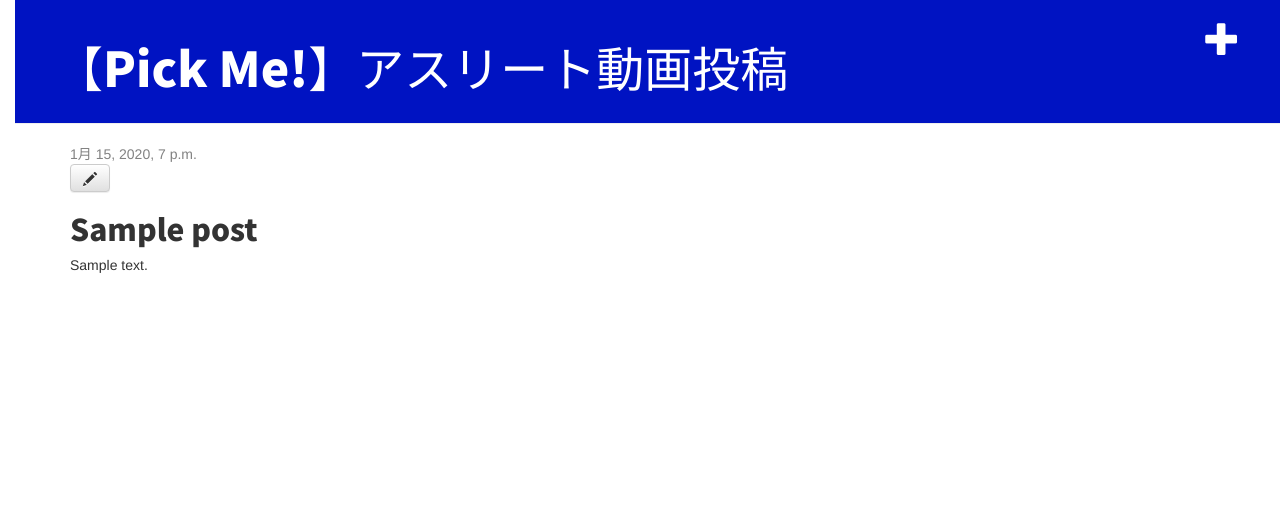
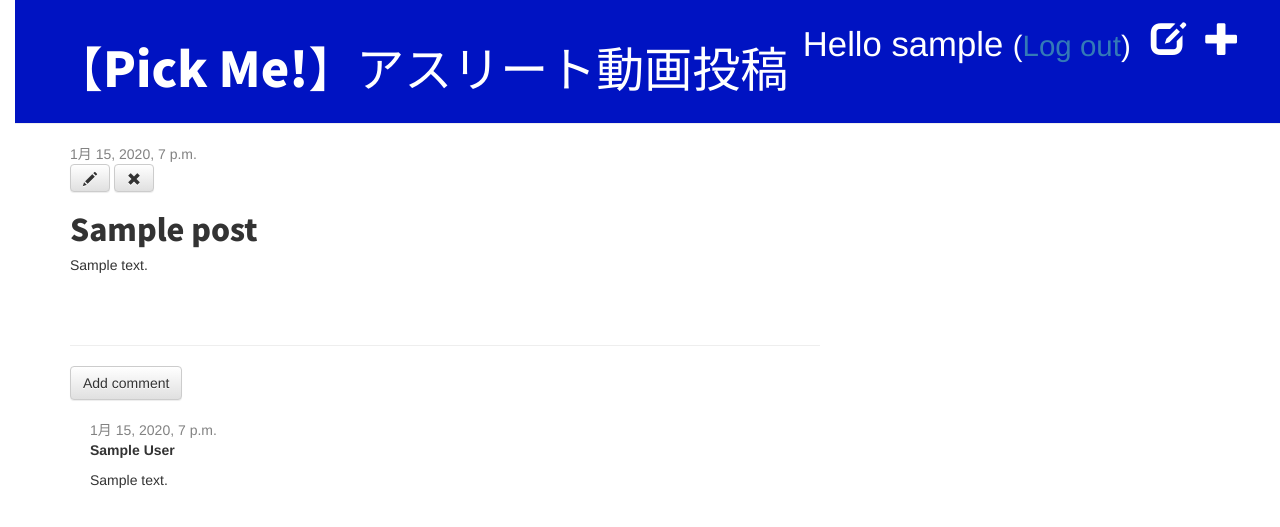
Before and after one commit to naraoka2329/my-first-app, a Django app: page /post/1/ in a window 1280 px wide. Shown: the top 527 px of the page. Run offline with Django 3.2, Linux system fonts and the light colour scheme; a user stored in the database is signed in; tables that the repository leaves empty hold one stand-in row (values such as "Sample post"); some libraries are stand-ins or nearby versions.

Commit message:
tutrial_extemsions_done

```diff
--- a/movie/admin.py
+++ b/movie/admin.py
@@ -1,4 +1,5 @@
 from django.contrib import admin
-from .models import Post
+from .models import Post, Comment
 
 admin.site.register(Post)
+admin.site.register(Comment)
--- a/movie/models.py
+++ b/movie/models.py
@@ -16,3 +16,20 @@ class Post(models.Model):#この行が"Post"というモデルを定義
 
     def __str__(self):
         return self.title
+
+    def approved_comments(self):
+        return self.comments.filter(approved_comment=True)
+
+class Comment(models.Model):
+    post = models.ForeignKey('movie.Post', on_delete=models.CASCADE, related_name='comments')
+    author = models.CharField(max_length=200)
+    text = models.TextField()
+    created_date = models.DateTimeField(default=timezone.now)
+    approved_comment = models.BooleanField(default=False)
+
+    def approve(self):
+        self.approved_comment = True
+        self.save()
+
+    def __str__(self):
+        return self.text
--- a/movie/static/css/movie.css
+++ b/movie/static/css/movie.css
@@ -53,3 +53,7 @@ h1, h2, h3, h4 {
 .post h2 a, .post h2 a:visited {
     color: #000000;
 }
+
+.comment {
+    margin: 20px 0px 20px 20px;
+}
--- a/movie/templates/movie/base.html
+++ b/movie/templates/movie/base.html
@@ -12,10 +12,13 @@
         <div class="page-header">
             {% if user.is_authenticated %}
                 <a href="{% url 'post_new' %}" class="top-menu"><span class="glyphicon glyphicon-plus"></span></a>
+                <a href="{% url 'post_draft_list' %}" class="top-menu"><span class="glyphicon glyphicon-edit"></span></a>
+                <p class="top-menu">Hello {{ user.username }} <small>(<a href="{% url 'logout' %}">Log out</a>)</small></p>
+            {% else %}
+                <a href="{% url 'login' %}" class="top-menu"><span class="glyphicon glyphicon-lock"></span></a>
             {% endif %}
             <h1><a href="/">【Pick Me!】アスリート動画投稿</a></h1>
         </div>
-
         <div class="content container">
             <div class="row">
                 <div class="col-md-8">
--- a/movie/templates/movie/post_detail.html
+++ b/movie/templates/movie/post_detail.html
@@ -6,11 +6,33 @@
             <div class="date">
                 {{ post.published_date }}
             </div>
+        {% else %}
+            <a class="btn btn-default" href="{% url 'post_publish' pk=post.pk %}">Publish</a>
         {% endif %}
         {% if user.is_authenticated %}
             <a class="btn btn-default" href="{% url 'post_edit' pk=post.pk %}"><span class="glyphicon glyphicon-pencil"></span></a>
+            <a class="btn btn-default" href="{% url 'post_remove' pk=post.pk %}"><span class="glyphicon glyphicon-remove"></span></a>
         {% endif %}
         <h2>{{ post.title }}</h2>
         <p>{{ post.text|linebreaksbr }}</p>
     </div>
+    <hr>
+    <a class="btn btn-default" href="{% url 'add_comment_to_post' pk=post.pk %}">Add comment</a>
+    {% for comment in post.comments.all %}
+        {% if user.is_authenticated or comment.approved_comment %}
+        <div class="comment">
+            <div class="date">
+                {{ comment.created_date }}
+                {% if not comment.approved_comment %}
+                    <a class="btn btn-default" href="{% url 'comment_remove' pk=comment.pk %}"><span class="glyphicon glyphicon-remove"></span></a>
+                    <a class="btn btn-default" href="{% url 'comment_approve' pk=comment.pk %}"><span class="glyphicon glyphicon-ok"></span></a>
+                {% endif %}
+            </div>
+            <strong>{{ comment.author }}</strong>
+            <p>{{ comment.text|linebreaks }}</p>
+        </div>
+        {% endif %}
+    {% empty %}
+        <p>No comments here yet :(</p>
+    {% endfor %}
 {% endblock %}
--- a/movie/templates/movie/post_list.html
+++ b/movie/templates/movie/post_list.html
@@ -8,6 +8,7 @@
             </div>
             <h2><a href="{% url 'post_detail' pk=post.pk %}">{{ post.title }}</a></h2>
             <p>{{ post.text|linebreaksbr }}</p>
+            <a href="{% url 'post_detail' pk=post.pk %}">Comments: {{ post.approved_comments.count }}</a>
         </div>
     {% endfor %}
 {% endblock %}
--- a/movie/urls.py
+++ b/movie/urls.py
@@ -6,4 +6,10 @@ urlpatterns = [
     path('post/<int:pk>/', views.post_detail, name='post_detail'),
     path('post/new/', views.post_new, name='post_new'),
     path('post/<int:pk>/edit/', views.post_edit, name='post_edit'),
+    path('drafts/', views.post_draft_list, name='post_draft_list'),
+    path('post/<pk>/publish/', views.post_publish, name='post_publish'),
+    path('post/<pk>/remove/', views.post_remove, name='post_remove'),
+    path('post/<int:pk>/comment/', views.add_comment_to_post, name='add_comment_to_post'),
+    path('comment/<int:pk>/approve/', views.comment_approve, name='comment_approve'),
+    path('comment/<int:pk>/remove/', views.comment_remove, name='comment_remove'),
 ]
--- a/movie/views.py
+++ b/movie/views.py
@@ -1,9 +1,10 @@
 from django.shortcuts import render
 from django.utils import timezone
-from .models import Post
+from .models import Post, Comment
 from django.shortcuts import render, get_object_or_404
-from .forms import PostForm
+from .forms import PostForm, CommentForm
 from django.shortcuts import redirect
+from django.contrib.auth.decorators import login_required
 
 # Create your views here.
 def post_list(request):
@@ -14,19 +15,21 @@ def post_detail(request, pk):
     post = get_object_or_404(Post, pk=pk)
     return render(request, 'movie/post_detail.html', {'post': post})
 
+@login_required
 def post_new(request):
     if request.method == "POST":
         form = PostForm(request.POST)
         if form.is_valid():
             post = form.save(commit=False)
             post.author = request.user
-            post.published_date = timezone.now()
+            #post.published_date = timezone.now()
             post.save()
             return redirect('post_detail', pk=post.pk)
     else:
         form = PostForm()
     return render(request, 'movie/post_edit.html', {'form': form})
 
+@login_required
 def post_edit(request, pk):
     post = get_object_or_404(Post, pk=pk)
     if request.method == "POST":
@@ -34,9 +37,51 @@ def post_edit(request, pk):
         if form.is_valid():
             post = form.save(commit=False)
             post.author = request.user
-            post.published_date = timezone.now()
+            #post.published_date = timezone.now()
             post.save()
             return redirect('post_detail', pk=post.pk)
     else:
         form = PostForm(instance=post)
     return render(request, 'movie/post_edit.html', {'form': form})
+
+@login_required
+def post_draft_list(request):
+    posts = Post.objects.filter(published_date__isnull=True).order_by('created_date')
+    return render(request, 'movie/post_draft_list.html', {'posts': posts})
+
+@login_required
+def post_publish(request, pk):
+    post = get_object_or_404(Post, pk=pk)
+    post.publish()
+    return redirect('post_detail', pk=pk)
+
+@login_required
+def post_remove(request, pk):
+    post = get_object_or_404(Post, pk=pk)
+    post.delete()
+    return redirect('post_list')
+
+def add_comment_to_post(request, pk):
+    post = get_object_or_404(Post, pk=pk)
+    if request.method == "POST":
+        form = CommentForm(request.POST)
+        if form.is_valid():
+            comment = form.save(commit=False)
+            comment.post = post
+            comment.save()
+            return redirect('post_detail', pk=post.pk)
+    else:
+        form = CommentForm()
+    return render(request, 'movie/add_comment_to_post.html', {'form': form})
+
+@login_required
+def comment_approve(request, pk):
+    comment = get_object_or_404(Comment, pk=pk)
+    comment.approve()
+    return redirect('post_detail', pk=comment.post.pk)
+
+@login_required
+def comment_remove(request, pk):
+    comment = get_object_or_404(Comment, pk=pk)
+    comment.delete()
+    return redirect('post_detail', pk=comment.post.pk)
--- a/mysite/settings.py
+++ b/mysite/settings.py
@@ -37,6 +37,7 @@ INSTALLED_APPS = [
     'django.contrib.sessions',
     'django.contrib.messages',
     'django.contrib.staticfiles',
+    #'movie.apps.BlogConfig',
     'movie',#追加
 ]
 
@@ -120,3 +121,5 @@ USE_TZ = True
 
 STATIC_URL = '/static/'
 STATIC_ROOT = os.path.join(BASE_DIR, 'static')
+
+LOGIN_REDIRECT_URL = '/'
--- a/mysite/urls.py
+++ b/mysite/urls.py
@@ -16,7 +16,11 @@ Including another URLconf
 from django.contrib import admin
 from django.urls import path, include
 
+from django.contrib.auth import views
+
 urlpatterns = [
     path('admin/', admin.site.urls),
+    path('accounts/login/', views.LoginView.as_view(), name='login'),
+    path('accounts/logout/', views.LogoutView.as_view(next_page='/'), name='logout'),
     path('', include('movie.urls')),
 ]
```
Also changed, not shown: movie/forms.py (+7 -1 lines), movie/templates/movie/add_comment_to_post.html (added, +9 -0 lines), movie/templates/movie/post_draft_list.html (added, +11 -0 lines), movie/templates/registration/login.html (added, +24 -0 lines), movie/migrations/0002_comment.py (added).
